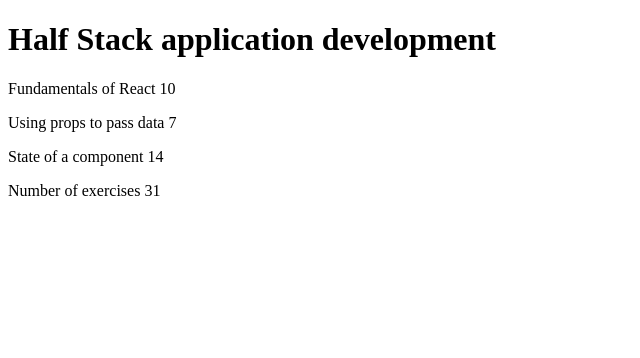
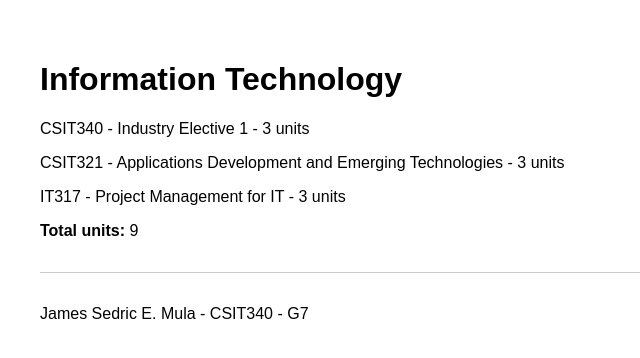
Before and after one commit to DynamicCydric/CSIT340G7-Lab3-Mula, a React app in the folder part1/: page / in a window 1280 px wide. Shown: the top 358 px of the page, without its empty margins (0-640 px from the left). Built offline with nearby package versions, Linux system fonts and the light colour scheme; the HTML template or start-up script is replaced by a standard one.

Commit message:
1.1: course information step 1

```diff
--- a/part1/src/App.jsx
+++ b/part1/src/App.jsx
@@ -1,25 +1,52 @@
+const Header = (props) => {
+  return <h1>{props.course}</h1>
+}
+
+const Content = (props) => {
+  return (
+    <div>
+      <p>{props.part1} - {props.exercises1} units</p>
+      <p>{props.part2} - {props.exercises2} units</p>
+      <p>{props.part3} - {props.exercises3} units</p>
+    </div>
+  )
+}
+
+const Total = (props) => {
+  return <p><strong>Total units:</strong> {props.total}</p>
+}
+
+const Footer = (props) => {
+  return (
+    <footer style={{ marginTop: '2rem', borderTop: '1px solid #ccc', paddingTop: '1rem' }}>
+      <p>{props.name} - {props.courseCode} - {props.section}</p>
+    </footer>
+  )
+}
+
 const App = () => {
-  const course = 'Half Stack application development'
-  const part1 = 'Fundamentals of React'
-  const exercises1 = 10
-  const part2 = 'Using props to pass data'
-  const exercises2 = 7
-  const part3 = 'State of a component'
-  const exercises3 = 14
+  const course = 'Information Technology'
+  const part1 = 'CSIT340 - Industry Elective 1'
+  const exercises1 = 3
+  const part2 = 'CSIT321 - Applications Development and Emerging Technologies'
+  const exercises2 = 3
+  const part3 = 'IT317 - Project Management for IT'
+  const exercises3 = 3
+
+  const studentName = 'James Sedric E. Mula'
+  const courseCode = 'CSIT340'
+  const section = 'G7' // Replace with your actual section
 
   return (
-    <div>
-      <h1>{course}</h1>
-      <p>
-        {part1} {exercises1}
-      </p>
-      <p>
-        {part2} {exercises2}
-      </p>
-      <p>
-        {part3} {exercises3}
-      </p>
-      <p>Number of exercises {exercises1 + exercises2 + exercises3}</p>
+    <div style={{ padding: '2rem', fontFamily: 'sans-serif' }}>
+      <Header course={course} />
+      <Content
+        part1={part1} exercises1={exercises1}
+        part2={part2} exercises2={exercises2}
+        part3={part3} exercises3={exercises3}
+      />
+      <Total total={exercises1 + exercises2 + exercises3} />
+      <Footer name={studentName} courseCode={courseCode} section={section} />
     </div>
   )
 }
```
